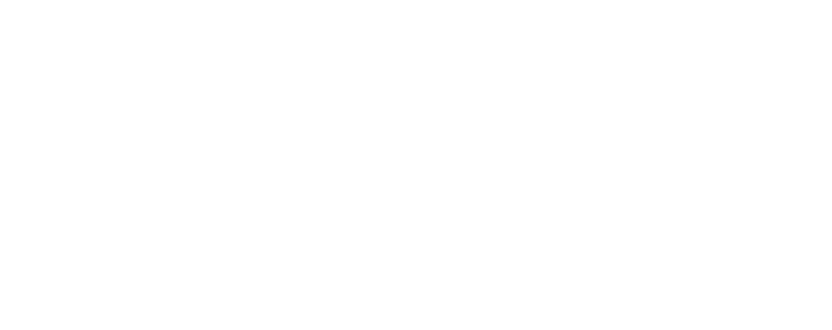
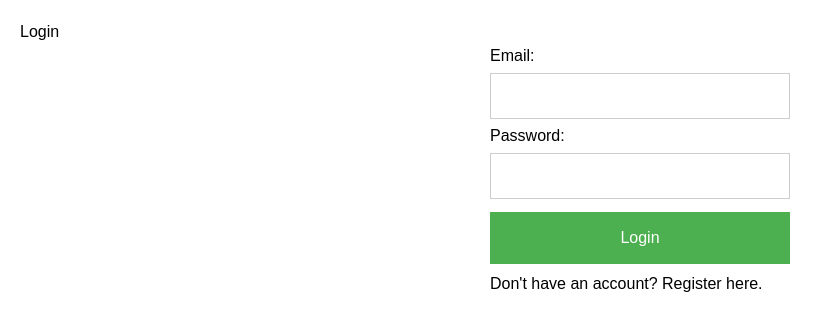
Before and after one commit to santosh8967/inventory-app-frontend, a React (Create React App) app: page /login in a window 1280 px wide. Before the commit this address had no page. Shown: the top 330 px of the page, without its empty margins (0-832 px from the left). Built offline with nearby package versions, Linux system fonts and the light colour scheme.

Commit message:
registration added

```diff
--- a/src/App.js
+++ b/src/App.js
@@ -1,47 +1,3 @@
-// import React from 'react';
-// import { BrowserRouter as Router, Routes, Route, Navigate } from 'react-router-dom';
-// import ShoeList from './components/ShoeList';
-// import ShoeForm from './components/ShoeForm';
-// import BillingForm from './components/BillingForm';
-// import Dashboard from './components/Dashboard';
-// import LoginForm from './components/LoginForm';
-// import { useAuth } from './context/AuthContext';
-// import './styles/BillingForm.css?v1'; // Import billingform.css
-// import './styles/Dashboard.css?v1'; // Import dashboard.css
-// import './styles/LoginForm.css'; // Import loginform.css
-// import './styles/ShoeForm.css?v1'; // Import shoeform.css
-// import './styles/ShoeList.css?v1'; // Import shoelist.css
-
-// function App() {
-//   const { user } = useAuth();
-
-//   return (
-//     <Router>
-//       <div>
-//         <Routes>
-//           <Route
-//             path="/dashboard"
-//             element={user ? <Dashboard /> : <Navigate to="/" />}
-//           />
-//           <Route path="/shoes" element={user ? <ShoeList /> : <Navigate to="/" />} />
-//           <Route path="/add" element={user ? <ShoeForm /> : <Navigate to="/" />} />
-//           <Route
-//             path="/billing"
-//             element={user ? <BillingForm /> : <Navigate to="/" />}
-//           />
-//           <Route
-//             path="/"
-//             element={user ? <Navigate to="/dashboard" /> : <LoginForm />}
-//           />
-//         </Routes>
-//       </div>
-//     </Router>
-//   );
-// }
-
-// export default App;
-
-// src/App.js
 import React from 'react';
 import { BrowserRouter as Router, Routes, Route, Navigate } from 'react-router-dom';
 import ShoeList from './components/ShoeList';
@@ -49,14 +5,13 @@
 import BillingForm from './components/BillingForm';
 import Dashboard from './components/Dashboard';
 import LoginForm from './components/LoginForm';
-import RegistrationForm from './components/RegistrationForm';  // Import the RegistrationForm component
+import RegistrationForm from './components/RegistrationForm';  // Import RegistrationForm
 import { useAuth } from './context/AuthContext';
 import './styles/BillingForm.css?v1';
 import './styles/Dashboard.css?v1';
 import './styles/LoginForm.css';
 import './styles/ShoeForm.css?v1';
 import './styles/ShoeList.css?v1';
-import './styles/RegistrationForm.css';  // Import the RegistrationForm.css file
 
 function App() {
   const { user } = useAuth();
@@ -69,6 +24,8 @@
           <Route path="/shoes" element={user ? <ShoeList /> : <Navigate to="/" />} />
           <Route path="/add" element={user ? <ShoeForm /> : <Navigate to="/" />} />
           <Route path="/billing" element={user ? <BillingForm /> : <Navigate to="/" />} />
+          <Route path="/login" element={user ? <Navigate to="/dashboard" /> : <LoginForm />} />
+          {/* New route for registration */}
           <Route path="/register" element={<RegistrationForm />} />
           <Route path="/" element={user ? <Navigate to="/dashboard" /> : <LoginForm />} />
         </Routes>
--- a/src/components/LoginForm.js
+++ b/src/components/LoginForm.js
@@ -1,4 +1,5 @@
- import React, { useState } from 'react';
+import React, { useState } from 'react';
+import { Link } from 'react-router-dom';  // Import Link from react-router-dom
 import axios from 'axios';
 import { useAuth } from '../context/AuthContext';
 
@@ -15,7 +16,7 @@
       const response = await axios.post(
         `${process.env.REACT_APP_BACKEND_URL}/api/login`,
         { email, password },
-        { headers: { 'Content-Type': 'application/json' } } // Specify content type
+        { headers: { 'Content-Type': 'application/json' } }
       );
 
       const userData = response.data;
@@ -24,7 +25,6 @@
     } catch (error) {
       console.error('Login failed:', error.message);
 
-      // Check if the error response has a status code
       if (error.response && error.response.status === 401) {
         setError('Login failed. Please check your credentials and try again.');
       } else {
@@ -58,6 +58,11 @@
         <button type="submit">Login</button>
 
         {error && <p className="error-message">{error}</p>}
+
+        {/* New registration link */}
+        <p>
+          Don't have an account? <Link to="/register">Register here</Link>.
+        </p>
       </form>
     </div>
   );
```
